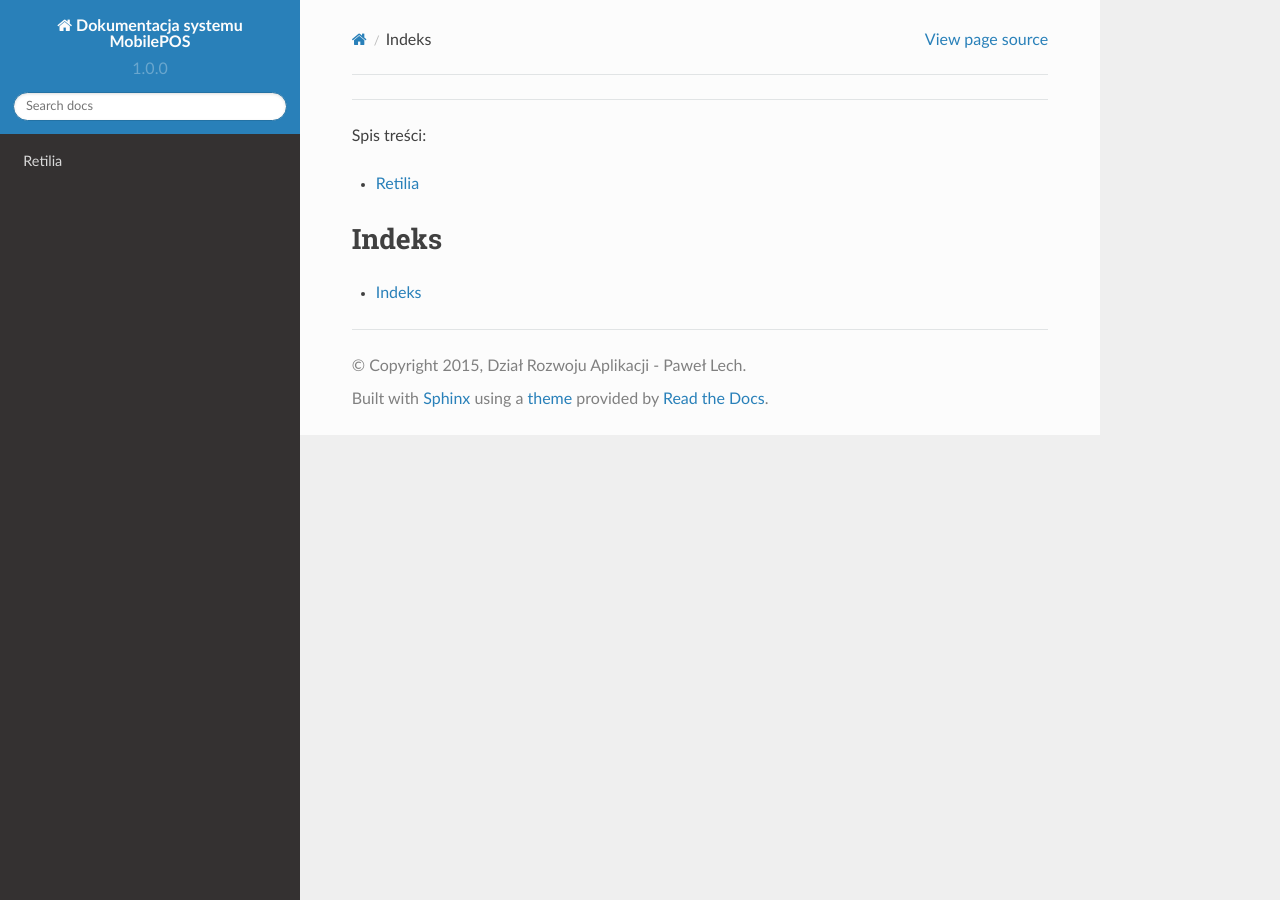
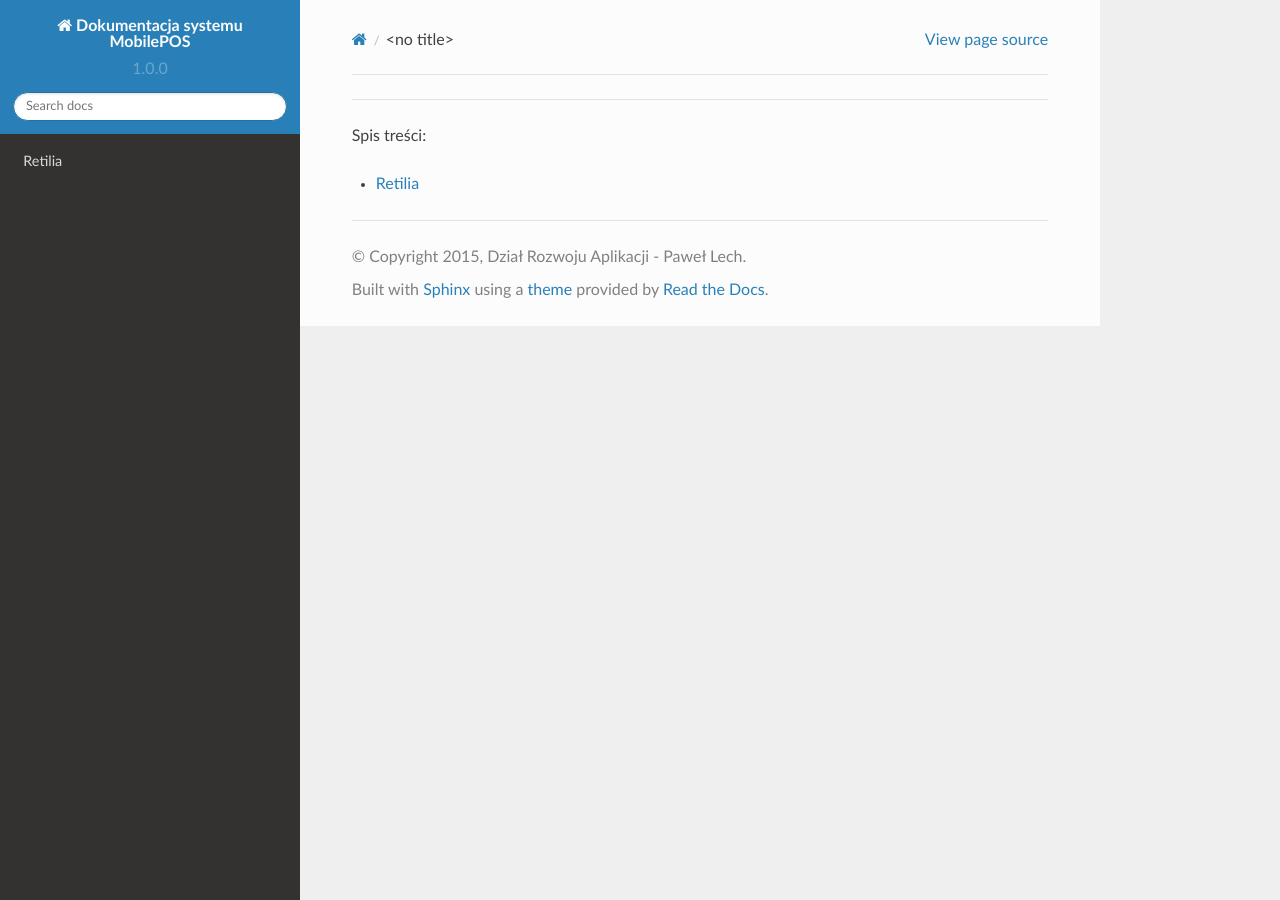
Before and after one commit to lechDRA2015/dokumentacja.retilia, a Sphinx documentation site: the page built from docs/source/index.rst, in a window 1280 px wide. Built offline with Sphinx 7.4.7 and the Read the Docs theme 2.0.0, drawn with Linux system fonts in a browser that asks for light colours; pages that are not in the unit, such as notebooks, are missing from menus.

Commit message:
Update index.rst

```diff
--- a/docs/source/index.rst
+++ b/docs/source/index.rst
@@ -20,12 +20,3 @@ Spis treści:
    _tablet_conf/index
    _interfejs/index
    _czyn_pos/index
-
-
-
-
-
-Indeks
-==================
-
-* :ref:`genindex`
```
